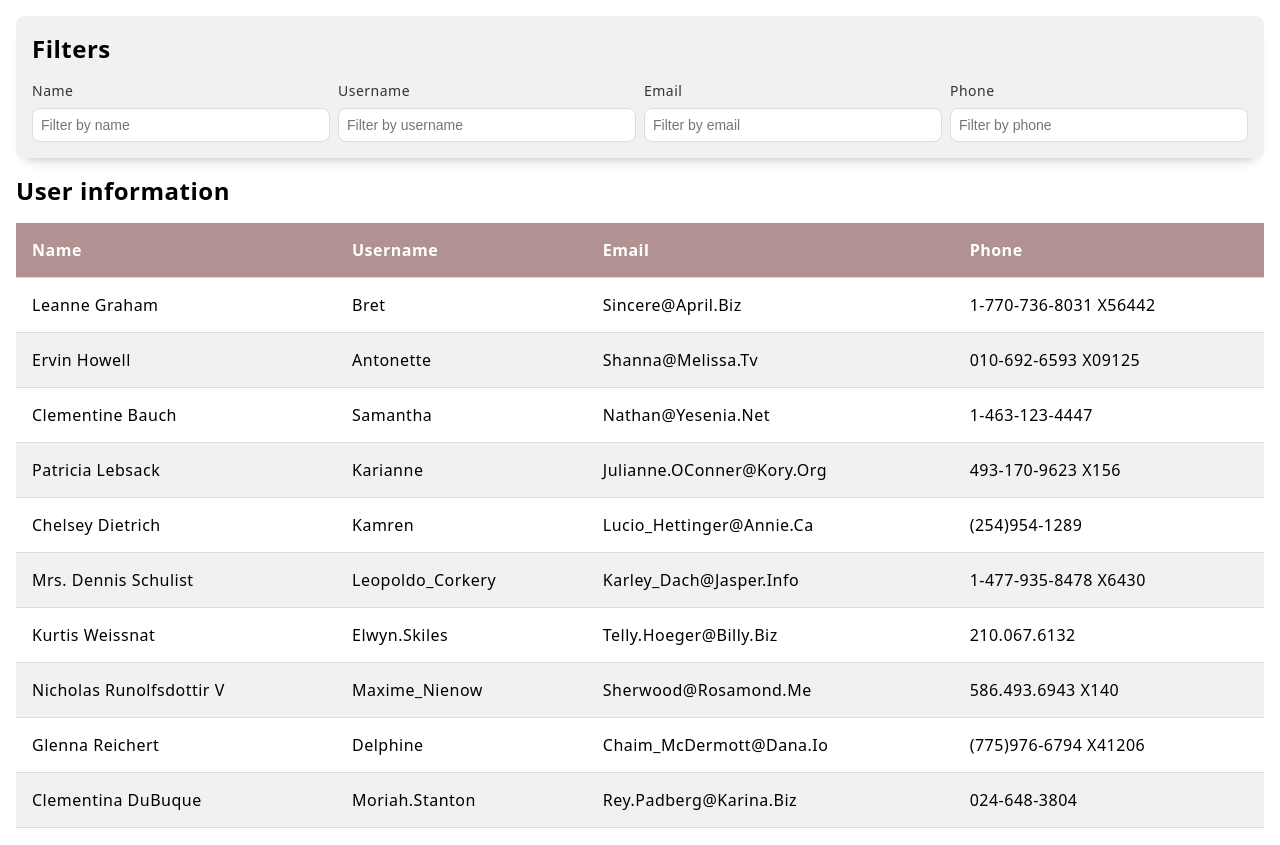
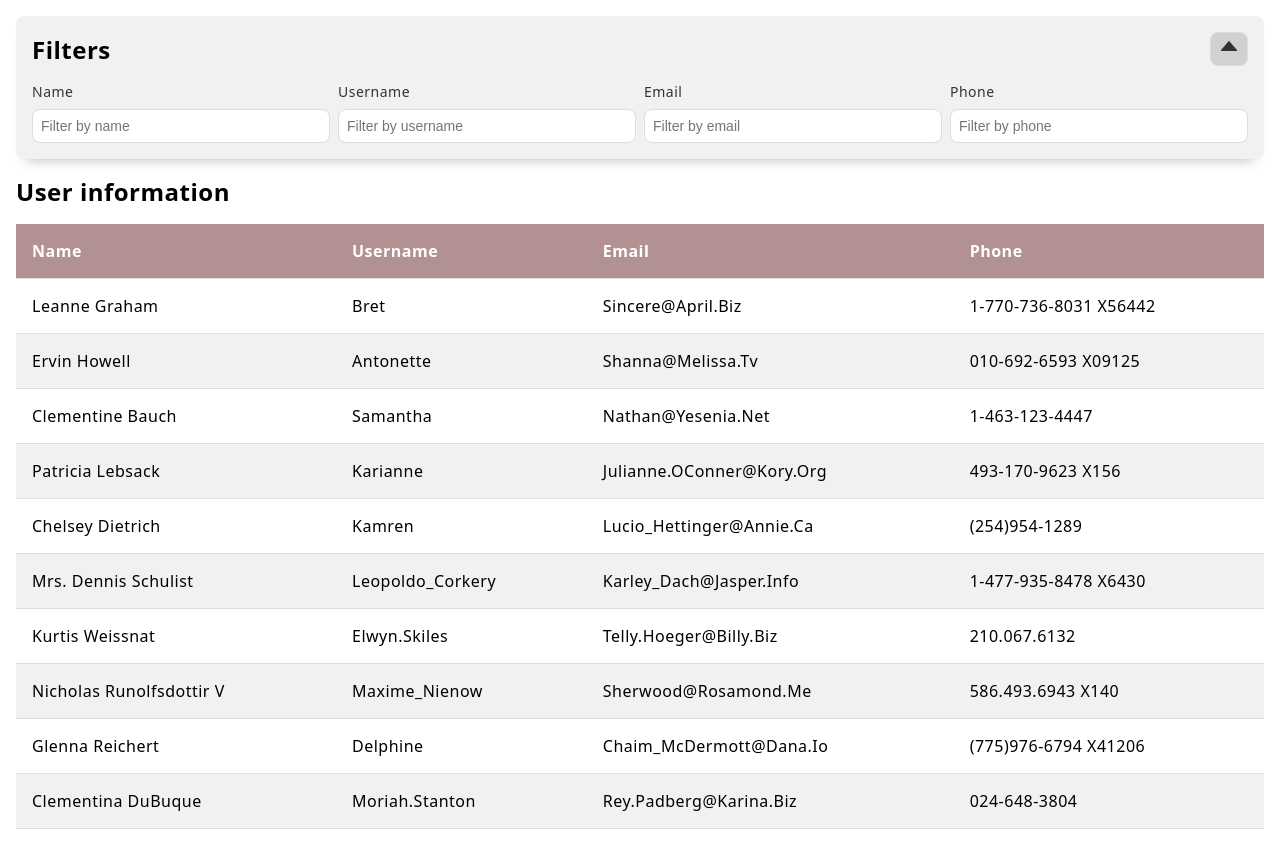
Before and after one commit to pl0tka/user_dashboard, a React (Create React App) app: page / in a window 1280 px wide. Built offline with nearby package versions, Linux system fonts and the light colour scheme.

Commit message:
Add ToggleFilterBarButton and adjust filter bar layout using grid

```diff
--- a/package.json
+++ b/package.json
@@ -11,6 +11,7 @@
     "@types/react-dom": "^18.3.0",
     "react": "^18.3.1",
     "react-dom": "^18.3.1",
+    "react-icons": "^5.3.0",
     "react-redux": "^9.1.2",
     "react-scripts": "5.0.1",
     "styled-components": "^6.1.13",
--- a/src/components/UserFilter.tsx
+++ b/src/components/UserFilter.tsx
@@ -1,4 +1,5 @@
 import React from 'react';
+import { useState } from 'react';
 import { useAppDispatch, useAppSelector } from '../hooks/hooks.ts';
 import { changeFilterData } from '../store/slices/usersSlice.ts';
 import { filters } from '../const.ts';
@@ -6,10 +7,12 @@ import { Filters } from '../types.ts';
 import styled from 'styled-components';
 import Container from '../styles/Container.tsx';
 import SectionTitle from '../styles/SectionTitle.tsx';
+import { AiFillCaretUp, AiFillCaretDown } from 'react-icons/ai';
 
 const FilterContainer = styled.div`
-  display: flex;
-  flex-direction: column;
+  display: grid;
+  grid-template-columns: repeat(12, 1fr);
+  align-items: center;
   gap: var(--spacing-sm);
   margin: var(--spacing-sm);
   padding: var(--spacing-sm);
@@ -18,11 +21,28 @@ const FilterContainer = styled.div`
   box-shadow: 0px 10px 12px -10px var(--clr-grey-medium);
 `;
 
+const ToggleFilterBarButton = styled.button`
+  cursor: pointer;
+  justify-self: end;
+  grid-column: 12;
+  font-size: 1.5rem;
+  background-color: var(--clr-grey-medium-light);
+  color: var(--clr-grey-dark);
+  border: 1px solid var(--clr-grey-light);
+  border-radius: var(--border-radius);
+
+  &:hover {
+    color: var(--clr-grey-light);
+    background-color: var(--clr-grey-dark);
+  }
+`;
+
 const FilterInputContainer = styled.div`
   display: grid;
   justify-content: start;
   grid-template-columns: repeat(auto-fit, minmax(200px, 1fr));
   gap: var(--spacing-xs);
+  grid-column: 1 / -1;
 `;
 
 const FilterInputItem = styled.div`
@@ -46,6 +66,11 @@ const Input = styled.input`
 
 const UserFilter: React.FunctionComponent = () => {
   const dispatch = useAppDispatch();
+  const [isFilterBarClosed, setIsFilterBarClosed] = useState<boolean>(false);
+
+  const handleClick = () => {
+    setIsFilterBarClosed((prevFilterBarState) => !prevFilterBarState);
+  };
 
   const filterInput = useAppSelector((state) => state.users.filterData);
 
@@ -77,7 +102,12 @@ const UserFilter: React.FunctionComponent = () => {
     <Container>
       <FilterContainer>
         <SectionTitle>Filters</SectionTitle>
-        <FilterInputContainer>{renderedInputs}</FilterInputContainer>
+        <ToggleFilterBarButton onClick={handleClick}>
+          {isFilterBarClosed ? <AiFillCaretDown /> : <AiFillCaretUp />}
+        </ToggleFilterBarButton>
+        {isFilterBarClosed ? null : (
+          <FilterInputContainer>{renderedInputs}</FilterInputContainer>
+        )}
       </FilterContainer>
     </Container>
   );
```
Also changed, not shown: 1 other file (tests, documents, lock files or other folders).
